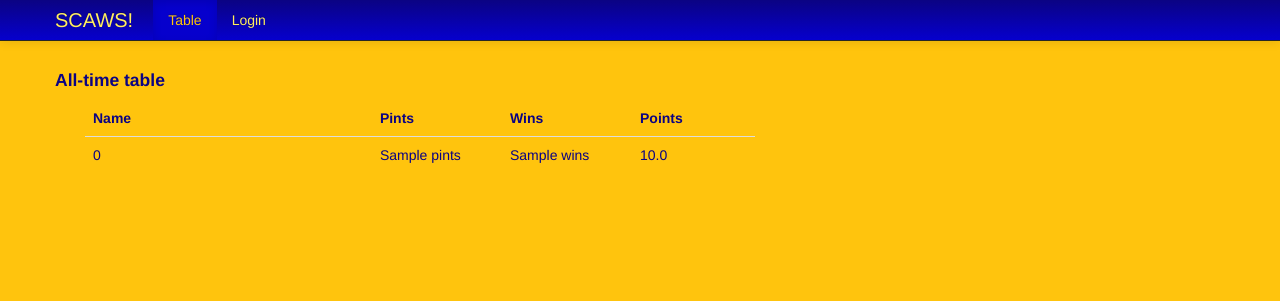
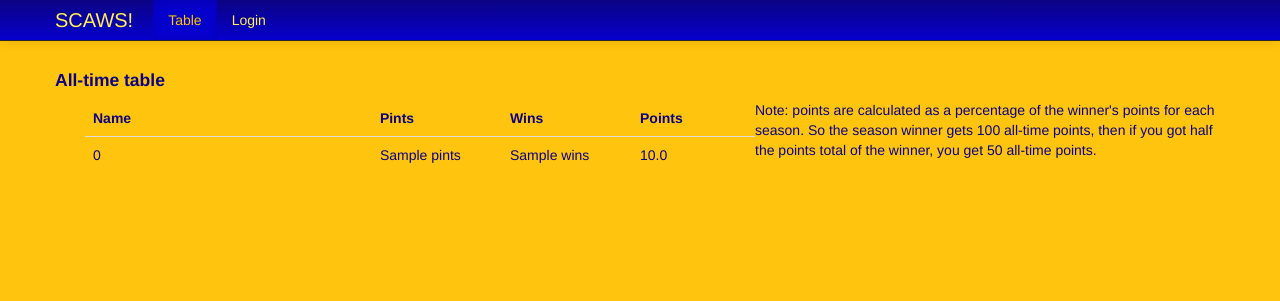
Before and after one commit to oufcgav/SCAWS2019, a Symfony app: template templates/allTimeTable.html.twig in a window 1280 px wide. Shown: the top 301 px of the page. Run offline with Twig, Linux system fonts and the light colour scheme; the template is opened without the code that fills it: most values are stand-ins (such as "Sample title", 1, 10 or a date in 2020); some libraries are stand-ins or nearby versions.

Commit message:
Add note to all-time table

```diff
--- a/templates/allTimeTable.html.twig
+++ b/templates/allTimeTable.html.twig
@@ -26,4 +26,9 @@
         {% endfor %}
         </tbody>
     </table>
+    <p>
+        Note: points are calculated as a percentage of the winner's points for each season.
+        So the season winner gets 100 all-time points, then if you got half the points total of the winner,
+        you get 50 all-time points.
+    </p>
 {% endblock %}
```
